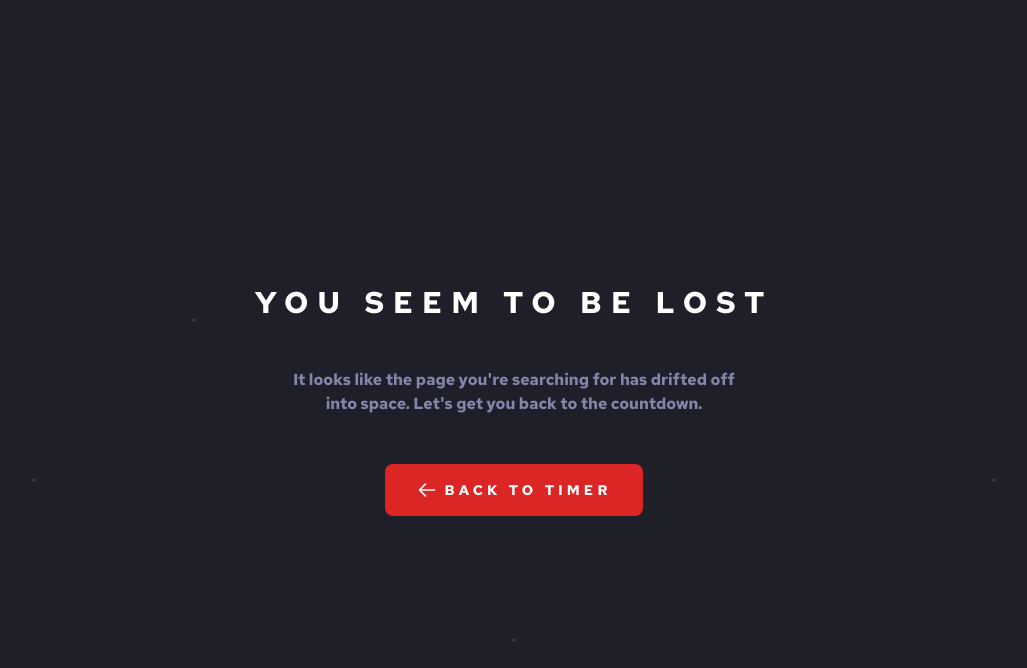
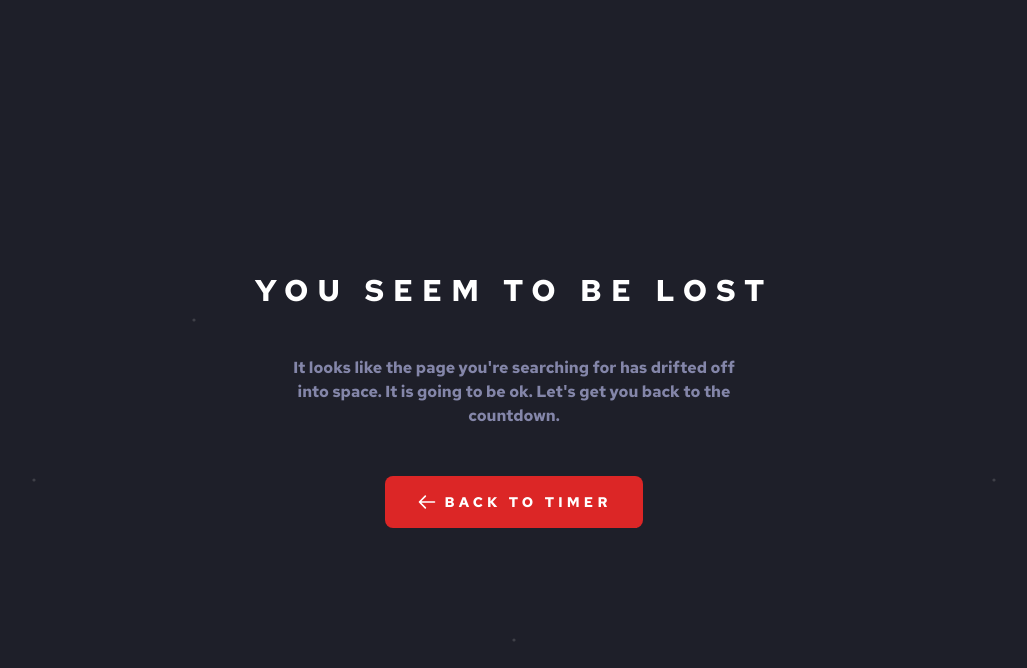
Before and after one commit to bittricky/launch-countdown, a Flask app: template templates/404.html in a window 1280 px wide. Shown: the top 668 px of the page, without its empty margins (126-1153 px from the left). Run offline with Flask 3, Linux system fonts and the light colour scheme; the template is opened without the code that fills it, so the values that code supplies are empty.

Commit message:
feat(template): added more language

```diff
--- a/templates/404.html
+++ b/templates/404.html
@@ -26,7 +26,7 @@
       </h1>
 
       <p class="text-[#8486a9] mb-12 max-w-md">
-        It looks like the page you're searching for has drifted off into space.
+        It looks like the page you're searching for has drifted off into space. It is going to be ok.
         Let's get you back to the countdown.
       </p>
 
```
